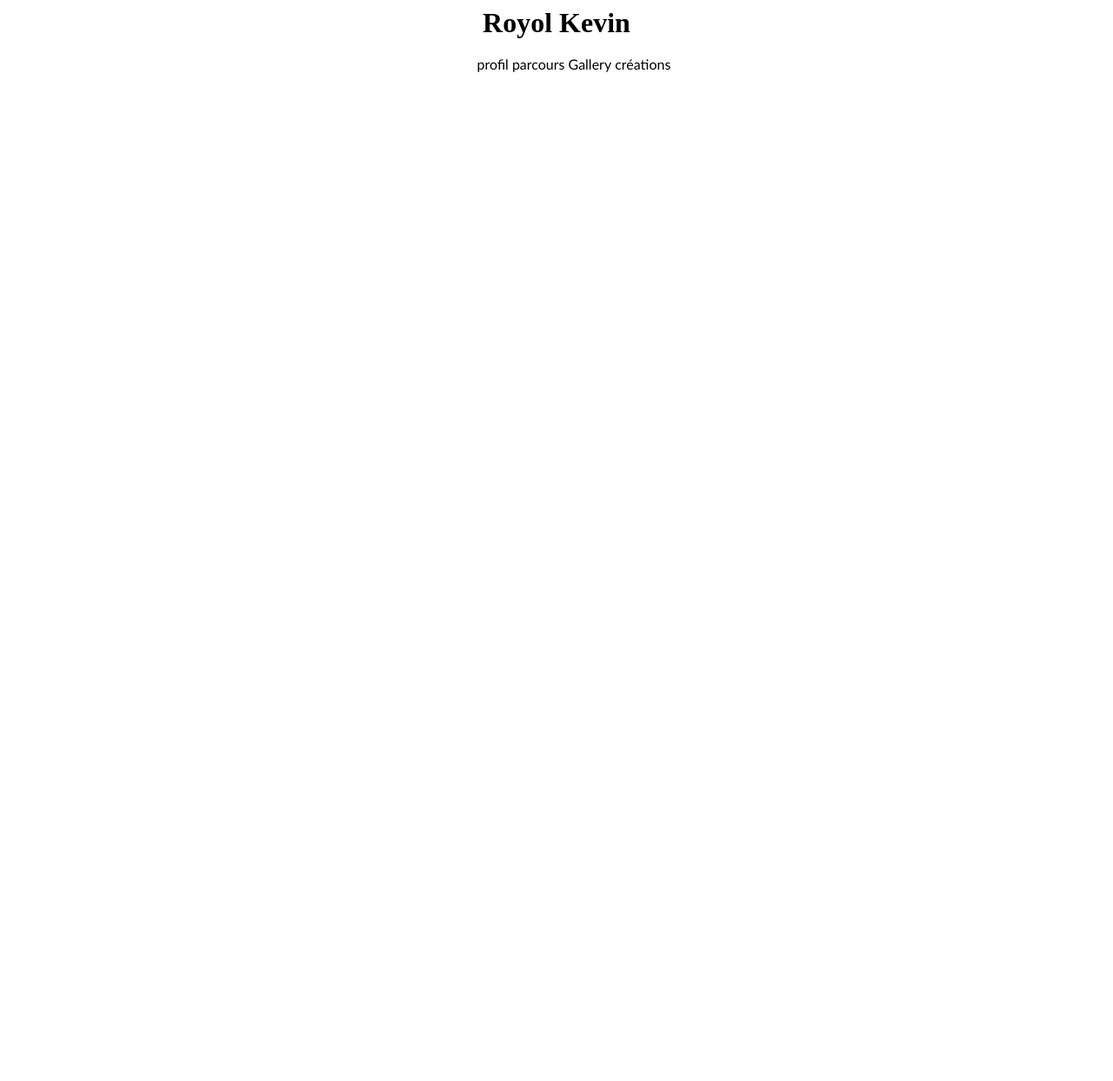
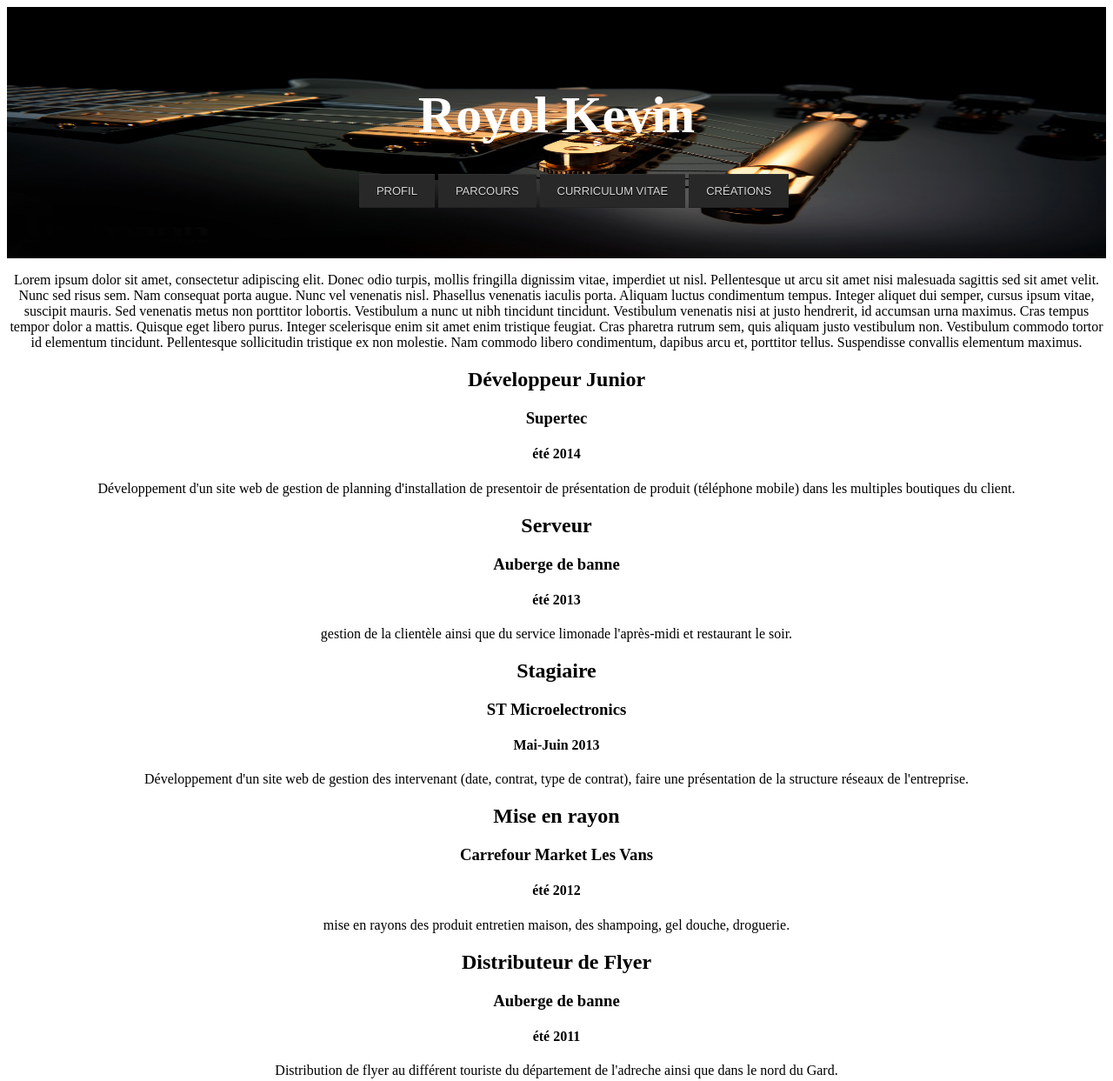
Before and after one commit to kraby38/portfolio, a plain HTML site: page index.html in a window 1280 px wide. Shown: the whole page at 87% size. Before the commit the page ends 800 px from the top, so only its background shows below. Drawn offline with Linux system fonts and the light colour scheme.

Commit message:
mise en place du texte ainsi que le menu version ordinateur. insertion de l'image de fond du header

```diff
--- a/asset/css/header/header.less
+++ b/asset/css/header/header.less
@@ -1,9 +1,30 @@
 .contenu {
+
+	top : 0px;
 	display:block;
 	position:relative;
 	width:100%;
-	padding:0px;
-	margin:0 auto !important;
 	text-align: center;
-	line-height:19px !important;
 }
+
+.contenu header{
+	background: url("../img/1511.jpg") no-repeat ;
+	  	background-position: center center;
+		background-repeat: no-repeat;
+		background-attachment: relative;
+		background-size: cover;
+		-moz-background-size: 100% 100%;     /* Gecko 1.9.2 (Firefox 3.6) */
+		-o-background-size: 100% 100%;        /* Opera 9.5 */
+		-webkit-background-size: 100% 100%;   /* Safari 3.0 */
+		background-size: 100% 100%;           /* Gecko 2.0 (Firefox 4.0) > CSS3 */
+    height: auto;
+
+    padding: 50px;
+    margin: 0px;
+}
+
+.contenu header .headercentre{
+	text-align : center;
+	font-size : 30px;
+	color: white;
+}
--- a/asset/css/menu/responsivemobilemenu.less
+++ b/asset/css/menu/responsivemobilemenu.less
@@ -1,8 +1,3 @@
-.contenu header .headercentre{
-	text-align : center;
-	text-size : 30px;
-}
-
 #menu {
 	width: auto;
   	list-style: none;
@@ -15,6 +10,10 @@
 	display: inline ;
 }
 
+#menu ul {
+	line-height : 1.5;
+}
+
 #menu li a {
   background: #fff ;
   color: #000 ;
@@ -24,3 +23,23 @@
   text-decoration: none ;
   padding: 20px 0 ;
 }
+
+#menu ul li a {
+	position: relative;
+	margin: 0;
+	border-top: 1px dotted #3a3a3a;
+	border-bottom: 1px dotted #1b1b1b;
+	padding: 11px 20px;
+	/* Typography */
+
+	font-family: Helvetica, Arial, sans-serif;
+	color: #d8d8d8;
+	text-decoration: none;
+	text-transform: uppercase;
+	text-shadow: 0 1px 1px #000;
+	font-size: 13px;
+	font-weight: 300;
+	/* Background & effects */
+
+	background: #282828;
+}
--- /dev/null
+++ b/asset/css/section/section.less
@@ -0,0 +1,3 @@
+#profil{
+
+}
--- a/asset/css/style.less
+++ b/asset/css/style.less
@@ -1 +1,3 @@
 @import "menu/responsivemobilemenu.less";
+@import "header/header.less";
+@import "section/section.less";
--- a/index.html
+++ b/index.html
@@ -11,14 +11,14 @@
 			<div class ="headercentre">
 				<h1>Royol Kevin</h1>
 			</div>
-			<div>
+			<div class="headermenu">
 				<nav>
 					<div id="menu">
 			            <ul>
-			                <li><a href='#profil'>profil</a></li>
-			                <li><a href='#parcours'>parcours</a></li>
-			                <li><a href='#cv'>Gallery</a></li>
-			                <li><a href='#creations'>créations</a></li>
+			                <li><a href='#profil'>Profil</a></li>
+			                <li><a href='#parcours'>Parcours</a></li>
+			                <li><a href='#cv'>Curriculum Vitae</a></li>
+			                <li><a href='#creations'>Créations</a></li>
 			            </ul>
 			        </div> <!-- balise du menu -->
 				</nav>
@@ -28,14 +28,55 @@
 
 
 		<section> <!-- debut du profil -->
+			<article id="profil">
+				<p>
+
+Lorem ipsum dolor sit amet, consectetur adipiscing elit. Donec odio turpis, mollis fringilla dignissim vitae, imperdiet ut nisl. Pellentesque ut arcu sit amet nisi malesuada sagittis sed sit amet velit. Nunc sed risus sem. Nam consequat porta augue. Nunc vel venenatis nisl. Phasellus venenatis iaculis porta. Aliquam luctus condimentum tempus. Integer aliquet dui semper, cursus ipsum vitae, suscipit mauris. Sed venenatis metus non porttitor lobortis. Vestibulum a nunc ut nibh tincidunt tincidunt.
+
+Vestibulum venenatis nisi at justo hendrerit, id accumsan urna maximus. Cras tempus tempor dolor a mattis. Quisque eget libero purus. Integer scelerisque enim sit amet enim tristique feugiat. Cras pharetra rutrum sem, quis aliquam justo vestibulum non. Vestibulum commodo tortor id elementum tincidunt. Pellentesque sollicitudin tristique ex non molestie. Nam commodo libero condimentum, dapibus arcu et, porttitor tellus. Suspendisse convallis elementum maximus.
+
+				</p>
+			</article>
 
 		</section> <!-- fin du profil -->
 
 		<section> <!-- debut du parcours -->
 
+
+
 		</section> <!-- fin du parcours -->
 
 		<section> <!-- debut du cv -->
+			<article>
+				<h2>Développeur Junior</h2>
+				<h3>Supertec</h3>
+				<h4>été 2014</h4>
+				<p>Développement d'un site web de gestion de planning d'installation de presentoir de présentation de produit (téléphone mobile) dans les multiples boutiques du client.</p>
+			</article>
+			<article>
+				<h2>Serveur</h2>
+				<h3>Auberge de banne</h3>
+				<h4>été 2013</h4>
+				<p>gestion de la clientèle ainsi que du service limonade l'après-midi et restaurant le soir.</p>
+			</article>
+			<article>
+				<h2>Stagiaire</h2>
+				<h3>ST Microelectronics</h3>
+				<h4>Mai-Juin 2013</h4>
+				<p>Développement d'un site web de gestion des intervenant (date, contrat, type de contrat), faire une présentation de la structure réseaux de l'entreprise.</p>
+			</article>
+			<article>
+				<h2>Mise en rayon</h2>
+				<h3>Carrefour Market Les Vans</h3>
+				<h4>été 2012</h4>
+				<p>mise en rayons des produit entretien maison, des shampoing, gel douche, droguerie.</p>
+			</article>
+			<article>
+				<h2>Distributeur de Flyer</h2>
+				<h3>Auberge de banne</h3>
+				<h4>été 2011</h4>
+				<p>Distribution de flyer au différent touriste du département de l'adreche ainsi que dans le nord du Gard.</p>
+			</article>
 
 		</section> <!-- fin du cv -->
 
```
Also changed, not shown: asset/css/style.css, asset/img/1511.jpg (added), 1 other file.
